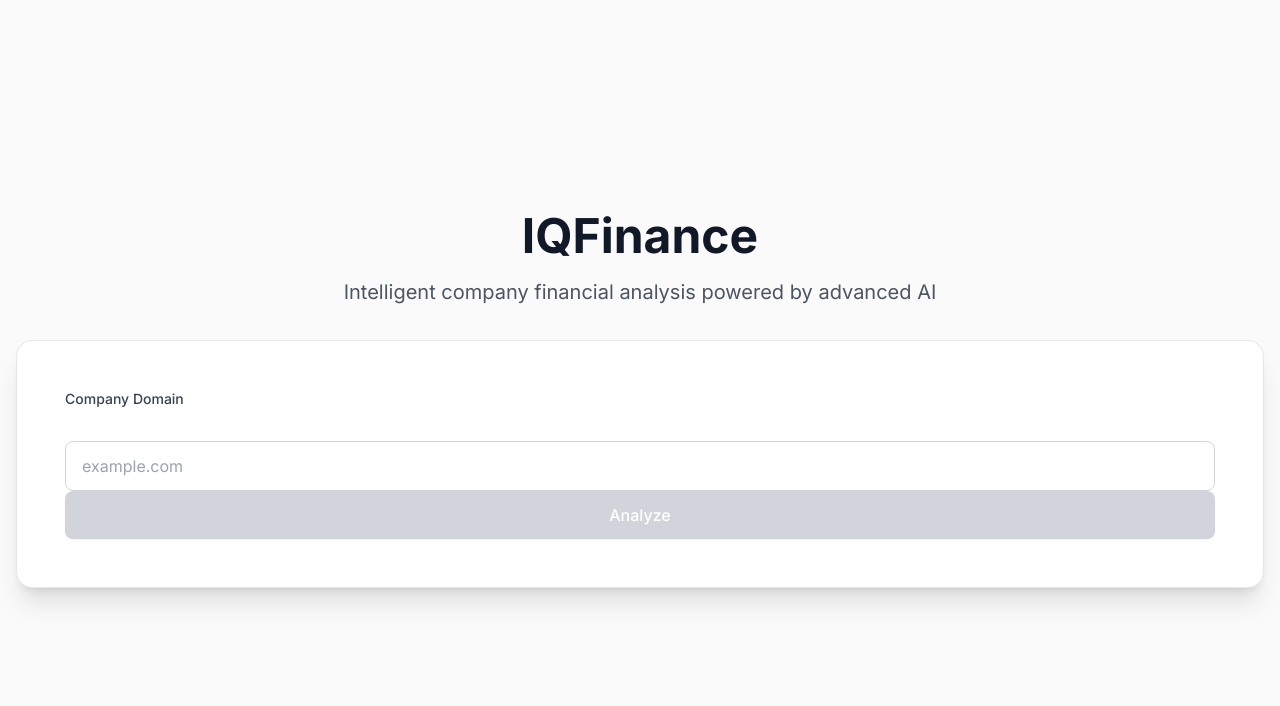
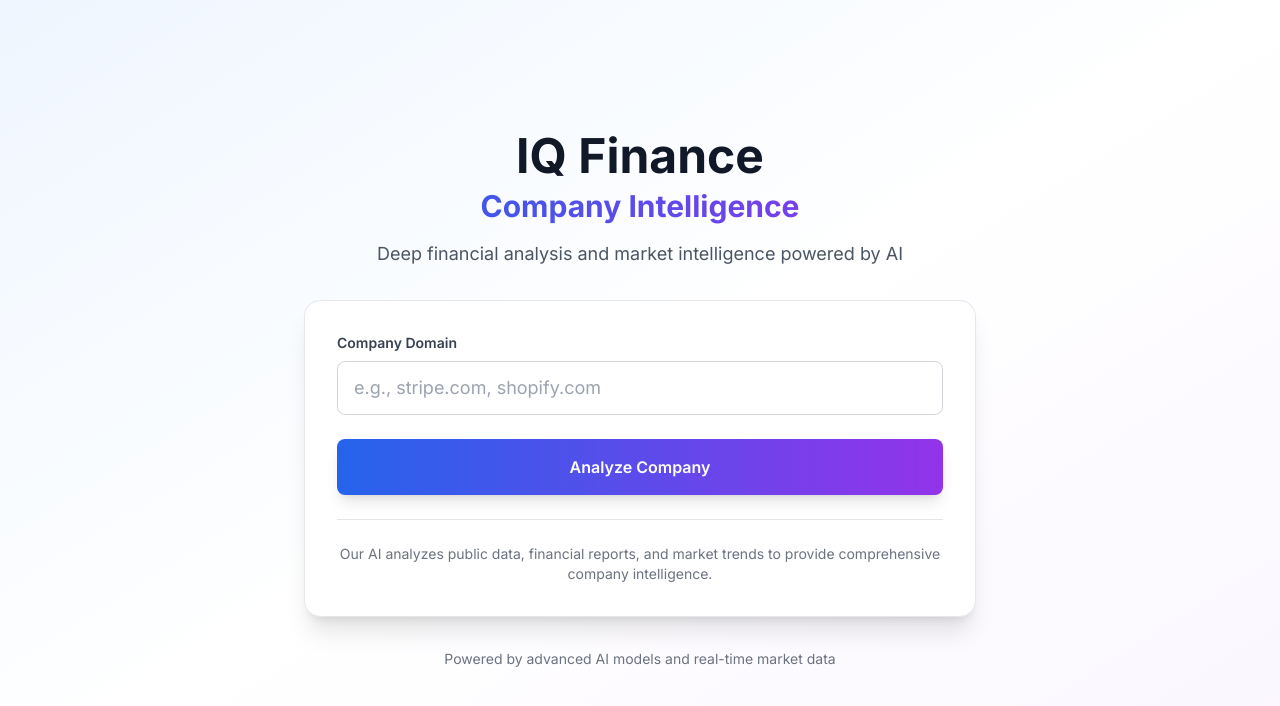
Before and after one commit to IQFinance/iqfinance-dashboard-nextjs, a Next.js app: page / in a window 1280 px wide. Shown: the top 706 px of the page. Built offline with nearby package versions, Linux system fonts and the light colour scheme.

Commit message:
feat: integrate Recharts visualization components and rebuild dashboard UI

```diff
--- a/app/page.tsx
+++ b/app/page.tsx
@@ -2,20 +2,90 @@
 
 import { useState } from 'react';
 import { motion } from 'framer-motion';
-import PDFExportButton from './components/PDFExportButton';
+import {
+  CompanyHeader,
+  KPICard,
+  RevenueTrendChart,
+  ProjectionsChart,
+  CompetitiveTable,
+  DataQuality
+} from '../components';
+import {
+  DollarSign,
+  TrendingUp,
+  Users,
+  Target,
+  Globe,
+  Zap
+} from 'lucide-react';
 
-interface AnalysisResult {
+interface CompanyIntelligence {
   success: boolean;
   domain: string;
-  analysis: string;
   timestamp: string;
   model: string;
+  company: {
+    name: string;
+    domain: string;
+    industry: string;
+    description: string;
+    founded_year?: number;
+    headquarters?: string;
+    employee_count?: string;
+    funding_stage?: string;
+    total_funding?: string;
+  };
+  kpis: Array<{
+    label: string;
+    value: string | number;
+    unit?: string;
+    yoy_growth?: number;
+    trend?: 'increasing' | 'decreasing' | 'stable';
+    confidence?: number;
+    benchmark?: string;
+    period?: string;
+  }>;
+  growth_metrics: {
+    revenue_trend: Array<{
+      year: number;
+      revenue: number;
+      growth_rate?: number;
+    }>;
+    market_position: string;
+    competitive_advantages: string[];
+  };
+  financial_projections: {
+    projections: Array<{
+      year: number;
+      conservative: number;
+      moderate: number;
+      optimistic: number;
+    }>;
+    assumptions: string[];
+  };
+  competitive_landscape: {
+    competitors: Array<{
+      name: string;
+      revenue_estimate: string;
+      market_share?: string;
+      key_differentiator: string;
+      growth_trajectory: 'high' | 'moderate' | 'low';
+    }>;
+    market_dynamics: string;
+  };
+  data_quality: {
+    overall_confidence: number;
+    source_count: number;
+    data_freshness: string;
+    gaps: string[];
+    methodology_notes: string[];
+  };
 }
 
 export default function Home() {
   const [domain, setDomain] = useState('');
   const [loading, setLoading] = useState(false);
-  const [result, setResult] = useState<AnalysisResult | null>(null);
+  const [result, setResult] = useState<CompanyIntelligence | null>(null);
   const [error, setError] = useState('');
   const [currentStep, setCurrentStep] = useState(0);
 
@@ -76,175 +146,214 @@ export default function Home() {
     setCurrentStep(0);
   };
 
-  const formatAnalysis = (text: string) => {
-    const sections = text.split(/\.(?=\d+\.|[A-Z\s]+:)/);
-    return sections.map((section, index) => {
-      const lines = section.trim().split('\n');
-      const title = lines[0];
-      const content = lines.slice(1).join('\n');
-
-      return (
-        <motion.div
-          key={index}
-          initial={{ opacity: 0, y: 10 }}
-          animate={{ opacity: 1, y: 0 }}
-          transition={{ delay: index * 0.05, duration: 0.3 }}
-          className="mb-4 p-6 bg-white rounded-lg border border-gray-200 hover:border-gray-300 transition-all"
-        >
-          <h3 className="text-lg font-semibold text-gray-900 mb-3">{title}</h3>
-          <div className="text-gray-600 whitespace-pre-wrap leading-relaxed text-[15px]">
-            {content}
-          </div>
-        </motion.div>
-      );
-    });
+  const getKPIIcon = (label: string) => {
+    const lowerLabel = label.toLowerCase();
+    if (lowerLabel.includes('revenue') || lowerLabel.includes('arr')) return <DollarSign className="w-5 h-5" />;
+    if (lowerLabel.includes('growth') || lowerLabel.includes('rate')) return <TrendingUp className="w-5 h-5" />;
+    if (lowerLabel.includes('customer') || lowerLabel.includes('user')) return <Users className="w-5 h-5" />;
+    if (lowerLabel.includes('market')) return <Target className="w-5 h-5" />;
+    if (lowerLabel.includes('valuation')) return <Globe className="w-5 h-5" />;
+    return <Zap className="w-5 h-5" />;
   };
 
+  // Dashboard View
   if (result) {
     return (
       <div id="dashboard-content" className="min-h-screen bg-[#FAFAFA]">
-        <div className="max-w-7xl mx-auto px-4 py-12 sm:px-6 lg:px-8">
-          {/* Header */}
-          <motion.div
-            initial={{ opacity: 0, y: -20 }}
-            animate={{ opacity: 1, y: 0 }}
-            transition={{ duration: 0.5 }}
-            className="flex justify-between items-center mb-6"
-          >
-            <div className="flex items-center gap-4">
+        <div className="max-w-7xl mx-auto px-4 sm:px-6 lg:px-8 py-8">
+          {/* Header with Reset Button */}
+          <div className="flex justify-between items-center mb-8">
+            <div>
+              <h1 className="text-3xl font-bold text-gray-900">Company Intelligence Dashboard</h1>
+              <p className="text-gray-500 mt-1">Generated on {new Date(result.timestamp).toLocaleString()}</p>
+            </div>
             <button
               onClick={handleReset}
-                className="px-6 py-3 bg-gray-900 text-white rounded-lg hover:bg-gray-800 transition-colors font-medium shadow-sm">
+              className="px-6 py-3 bg-white border border-gray-300 rounded-lg font-medium text-gray-700 hover:bg-gray-50 transition-colors"
+            >
               New Analysis
             </button>
-              <PDFExportButton />
+          </div>
+
+          {/* Company Header */}
+          <CompanyHeader company={result.company} />
+
+          {/* KPIs Grid */}
+          <div className="mb-8">
+            <h2 className="text-2xl font-bold text-gray-900 mb-4">Key Performance Indicators</h2>
+            <div className="grid grid-cols-1 md:grid-cols-2 lg:grid-cols-3 gap-6">
+              {result.kpis.map((kpi, index) => (
+                <KPICard
+                  key={index}
+                  {...kpi}
+                  icon={getKPIIcon(kpi.label)}
+                />
+              ))}
+            </div>
+          </div>
+
+          {/* Charts Section */}
+          <div className="grid grid-cols-1 lg:grid-cols-2 gap-6 mb-8">
+            {/* Revenue Trend */}
+            {result.growth_metrics.revenue_trend && result.growth_metrics.revenue_trend.length > 0 && (
+              <RevenueTrendChart data={result.growth_metrics.revenue_trend} />
+            )}
+
+            {/* Financial Projections */}
+            {result.financial_projections.projections && result.financial_projections.projections.length > 0 && (
+              <ProjectionsChart
+                data={result.financial_projections.projections}
+                assumptions={result.financial_projections.assumptions}
+              />
+            )}
+          </div>
+
+          {/* Competitive Landscape */}
+          {result.competitive_landscape.competitors && result.competitive_landscape.competitors.length > 0 && (
+            <div className="mb-8">
+              <CompetitiveTable
+                competitors={result.competitive_landscape.competitors}
+                marketDynamics={result.competitive_landscape.market_dynamics}
+              />
+            </div>
+          )}
+
+          {/* Market Position & Competitive Advantages */}
+          {result.growth_metrics.competitive_advantages && result.growth_metrics.competitive_advantages.length > 0 && (
+            <motion.div
+              initial={{ opacity: 0, y: 20 }}
+              animate={{ opacity: 1, y: 0 }}
+              className="bg-white rounded-lg border border-gray-200 p-6 mb-8"
+            >
+              <h3 className="text-xl font-bold text-gray-900 mb-4">Market Position & Competitive Advantages</h3>
+              <p className="text-gray-700 mb-4">{result.growth_metrics.market_position}</p>
+              <div className="space-y-2">
+                {result.growth_metrics.competitive_advantages.map((advantage, index) => (
+                  <div key={index} className="flex items-start space-x-2">
+                    <span className="text-blue-600 mt-1">•</span>
+                    <p className="text-gray-700">{advantage}</p>
+                  </div>
+                ))}
               </div>
             </motion.div>
+          )}
 
-          {/* Results */}
-          <motion.div
-            initial={{ opacity: 0 }}
-            animate={{ opacity: 1 }}
-            transition={{ duration: 0.5 }}
-            className="space-y-6"
-          >
-            <div className="bg-white rounded-xl shadow-sm p-8 border border-gray-200">
-              <div className="flex items-center justify-between mb-6 pb-4 border-b border-gray-200">
-                <div>
-                  <h2 className="text-3xl font-bold text-gray-900">{result.domain}</h2>
-                  <p className="text-sm text-gray-500 mt-1">
-                    Analyzed {new Date(result.timestamp).toLocaleDateString('en-US', {
-                      month: 'long',
-                      day: 'numeric',
-                      year: 'numeric',
-                      hour: 'numeric',
-                      minute: 'numeric'
-                    })}
-                  </p>
-                </div>
-                <div className="text-sm text-gray-500">
-                  Model: {result.model}
-                </div>
-              </div>
-              <div className="mt-6">
-                {formatAnalysis(result.analysis)}
-              </div>
-            </div>
-          </motion.div>
+          {/* Data Quality */}
+          <DataQuality quality={result.data_quality} />
         </div>
       </div>
     );
   }
 
+  // Search Form View
   return (
-    <div className="min-h-screen flex items-center justify-center bg-[#FAFAFA] px-4">
+    <div className="min-h-screen bg-gradient-to-br from-blue-50 via-white to-purple-50 flex items-center justify-center p-4">
       <motion.div
         initial={{ opacity: 0, y: 20 }}
         animate={{ opacity: 1, y: 0 }}
-        transition={{ duration: 0.6 }}
-        className="w-full max-w-2gl"
+        transition={{ duration: 0.5 }}
+        className="w-full max-w-2xl"
       >
-        <div className="mb-8 text-center">
+        <div className="text-center mb-8">
           <motion.h1
             initial={{ opacity: 0, y: -20 }}
             animate={{ opacity: 1, y: 0 }}
-            transition={{ delay: 0.2, duration: 0.6 }}
+            transition={{ delay: 0.2 }}
             className="text-5xl font-bold text-gray-900 mb-4"
           >
-            IQFinance
+            IQ Finance
+            <span className="block text-3xl mt-2 bg-gradient-to-r from-blue-600 to-purple-600 bg-clip-text text-transparent">
+              Company Intelligence
+            </span>
           </motion.h1>
           <motion.p
             initial={{ opacity: 0 }}
             animate={{ opacity: 1 }}
-            transition={{ delay: 0.4, duration: 0.6 }}
-            className="text-xl text-gray-600 max-w-3xl mx-auto leading-relaxed"
+            transition={{ delay: 0.4 }}
+            className="text-gray-600 text-lg"
           >
-            Intelligent company financial analysis powered by advanced AI
+            Deep financial analysis and market intelligence powered by AI
           </motion.p>
         </div>
 
-        {loading ? (
         <motion.div
-            initial={{ opacity: 0, scale: 0.9 }}
+          initial={{ opacity: 0, scale: 0.95 }}
           animate={{ opacity: 1, scale: 1 }}
-            className="bg-white rounded-2xl shadow-xl p-12 border border-gray-200"
+          transition={{ delay: 0.3 }}
+          className="bg-white rounded-2xl shadow-xl p-8 border border-gray-200"
         >
-            <div className="text-center">
-              <motion.div
-                animate={{ rotate: 360 }}
-                transition={{ duration: 2, repeat: Infinity, ease: "linear" }}
-                className="text-6xl mb-6">
-                 {loadingSteps[currentStep].icon}
-              </motion.div>
-              <motion.p
-                key={currentStep}
-                initial={{ opacity: 0, y: 10 }}
-                animate={{ opacity: 1, y: 0 }}
-                exit={{ opacity: 0, y: -10 }}
-                className="text-lg text-gray-700 font-medium">
-                {loadingSteps[currentStep].text}
-              </motion.p>
-            </div>
-          </motion.div>
-        ) : (
-          <motion.form
-            onSubmit={handleAnalyze}
-            initial={{ opacity: 0, scale: 0.9 }}
-            animate={{ opacity: 1, scale: 1 }}
-            transition={{ delay: 0.6, duration: 0.6 }}
-            className="bg-white rounded-2xl shadow-xl p-12 border border-gray-200"
-          >
-            <div className="space-y-6">
-              <label className="block text-sm font-medium text-gray-700 mb-2">
+          <form onSubmit={handleAnalyze} className="space-y-6">
+            <div>
+              <label htmlFor="domain" className="block text-sm font-semibold text-gray-700 mb-2">
                 Company Domain
               </label>
               <input
+                id="domain"
                 type="text"
                 value={domain}
                 onChange={(e) => setDomain(e.target.value)}
-                placeholder="example.com"
-                className="w-full px-4 py-3 border border-gray-300 rounded-lg focus:outline-none focus:ring-2 focus:ring-gray-900 focus:border-transparent transition-all bg-white"
+                placeholder="e.g., stripe.com, shopify.com"
+                className="w-full px-4 py-3 border border-gray-300 rounded-lg focus:ring-2 focus:ring-blue-500 focus:border-transparent transition-all text-lg"
                 disabled={loading}
               />
             </div>
 
+            {error && (
+              <motion.div
+                initial={{ opacity: 0, y: -10 }}
+                animate={{ opacity: 1, y: 0 }}
+                className="p-4 bg-red-50 border border-red-200 rounded-lg"
+              >
+                <p className="text-red-700 text-sm">{error}</p>
+              </motion.div>
+            )}
+
+            {loading ? (
+              <div className="space-y-4">
+                <div className="flex items-center justify-center space-x-3 p-6 bg-blue-50 rounded-lg">
+                  <span className="text-3xl animate-pulse">
+                    {loadingSteps[currentStep].icon}
+                  </span>
+                  <p className="text-blue-700 font-medium">
+                    {loadingSteps[currentStep].text}
+                  </p>
+                </div>
+                <div className="flex space-x-2 justify-center">
+                  {loadingSteps.map((_, index) => (
+                    <div
+                      key={index}
+                      className={`h-2 w-2 rounded-full transition-all duration-300 ${
+                        index <= currentStep ? 'bg-blue-600 scale-110' : 'bg-gray-300'
+                      }`}
+                    />
+                  ))}
+                </div>
+              </div>
+            ) : (
               <button
                 type="submit"
-              disabled={loading || !domain.trim()}
-              className="w-full py-3 bg-gray-900 text-white rounded-lg hover:bg-gray-800 disabled:bg-gray-300 disabled:cursor-not-allowed transition-all font-medium shadow-sm">
-              Analyze
+                className="w-full py-4 bg-gradient-to-r from-blue-600 to-purple-600 text-white font-semibold rounded-lg hover:from-blue-700 hover:to-purple-700 transition-all transform hover:scale-[1.02] active:scale-[0.98] shadow-lg"
+              >
+                Analyze Company
               </button>
-          </motion.form>
             )}
+          </form>
 
-        {error && (
+          <div className="mt-6 pt-6 border-t border-gray-200">
+            <p className="text-sm text-gray-500 text-center">
+              Our AI analyzes public data, financial reports, and market trends to provide comprehensive company intelligence.
+            </p>
+          </div>
+        </motion.div>
+
         <motion.div
-            initial={{ opacity: 0, y: 10 }}
-            animate={{ opacity: 1, y: 0 }}
-            className="mt-6 p-4 bg-red-50 border-l-4 border-red-500 text-red-700 rounded shadow-sm">
-            {error}
+          initial={{ opacity: 0 }}
+          animate={{ opacity: 1 }}
+          transition={{ delay: 0.6 }}
+          className="mt-8 text-center text-sm text-gray-500"
+        >
+          <p>Powered by advanced AI models and real-time market data</p>
         </motion.div>
-        )}
       </motion.div>
     </div>
   );
```
Lines whose indentation alone changed are shown as unchanged.
